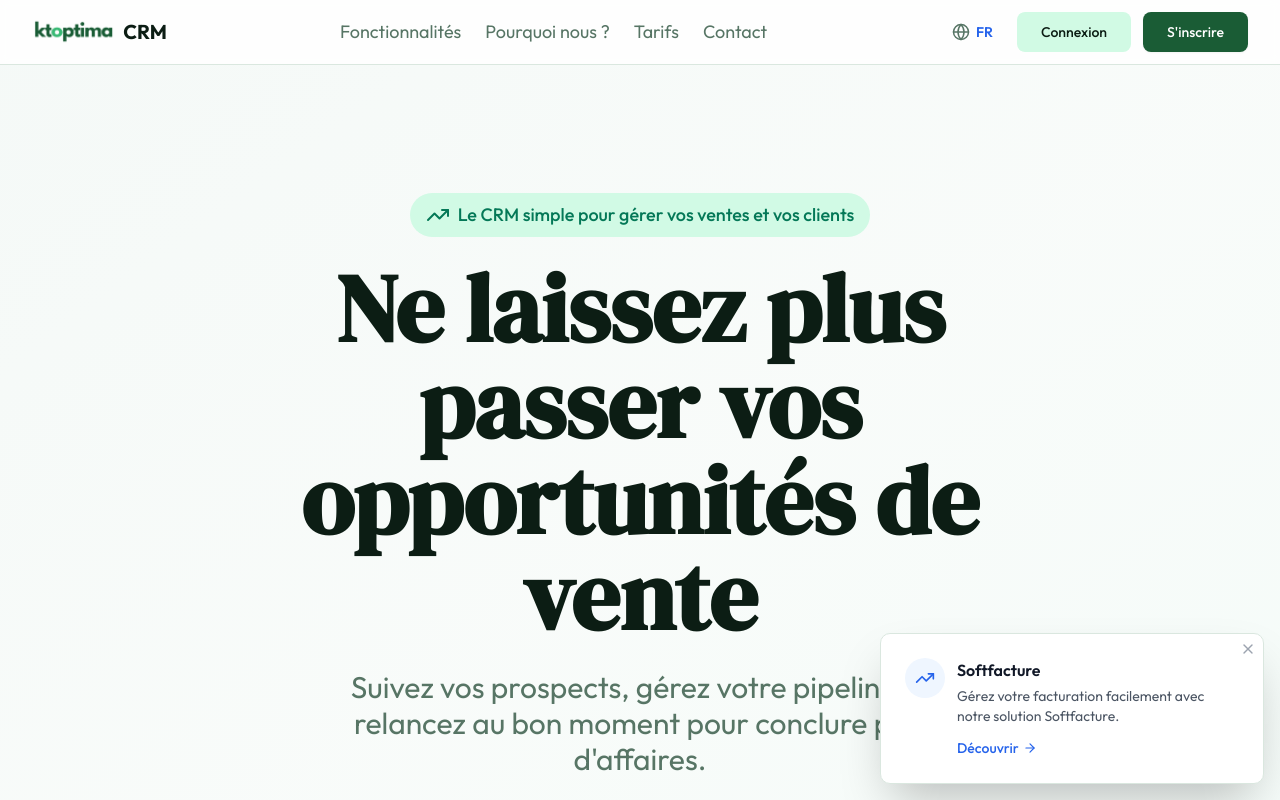
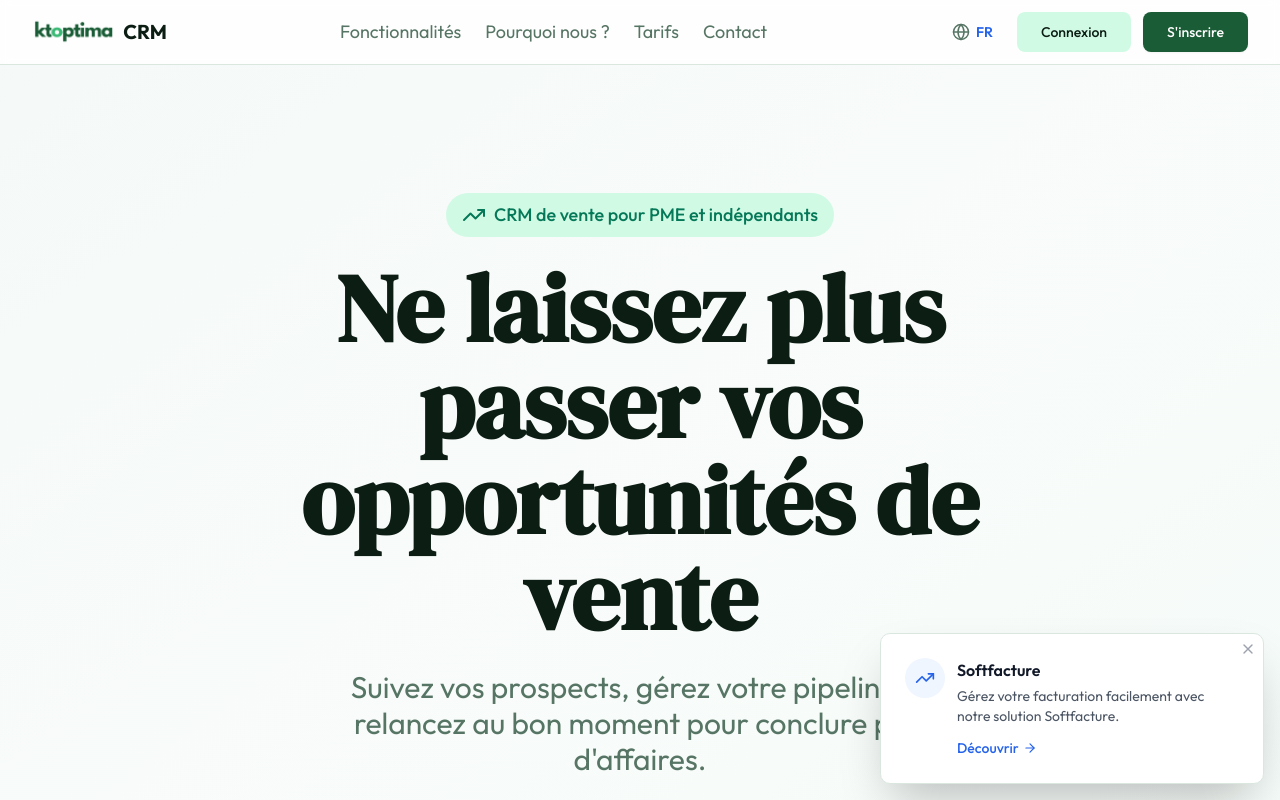
Before and after one commit to Kameltalbi/crm, a React (Vite) app in the folder frontend/: page / in a window 1280 px wide. Shown: the top 800 px of the page. Built offline with nearby package versions, Linux system fonts and the light colour scheme.

Commit message:
fix: update hero badge text

```diff
--- a/frontend/src/pages/Landing.tsx
+++ b/frontend/src/pages/Landing.tsx
@@ -147,7 +147,7 @@ export function Landing() {
           <div className="text-center max-w-4xl mx-auto">
             <div className="inline-flex items-center gap-2 px-4 py-2 rounded-full bg-emerald-100 text-emerald-700 text-lg font-medium mb-6">
               <TrendingUp size={24} />
-              Le CRM simple pour gérer vos ventes et vos clients
+              CRM de vente pour PME et indépendants
             </div>
             <h1 className="text-6xl md:text-8xl font-serif font-bold text-foreground mb-6">
               Ne laissez plus passer vos opportunités de vente
```
